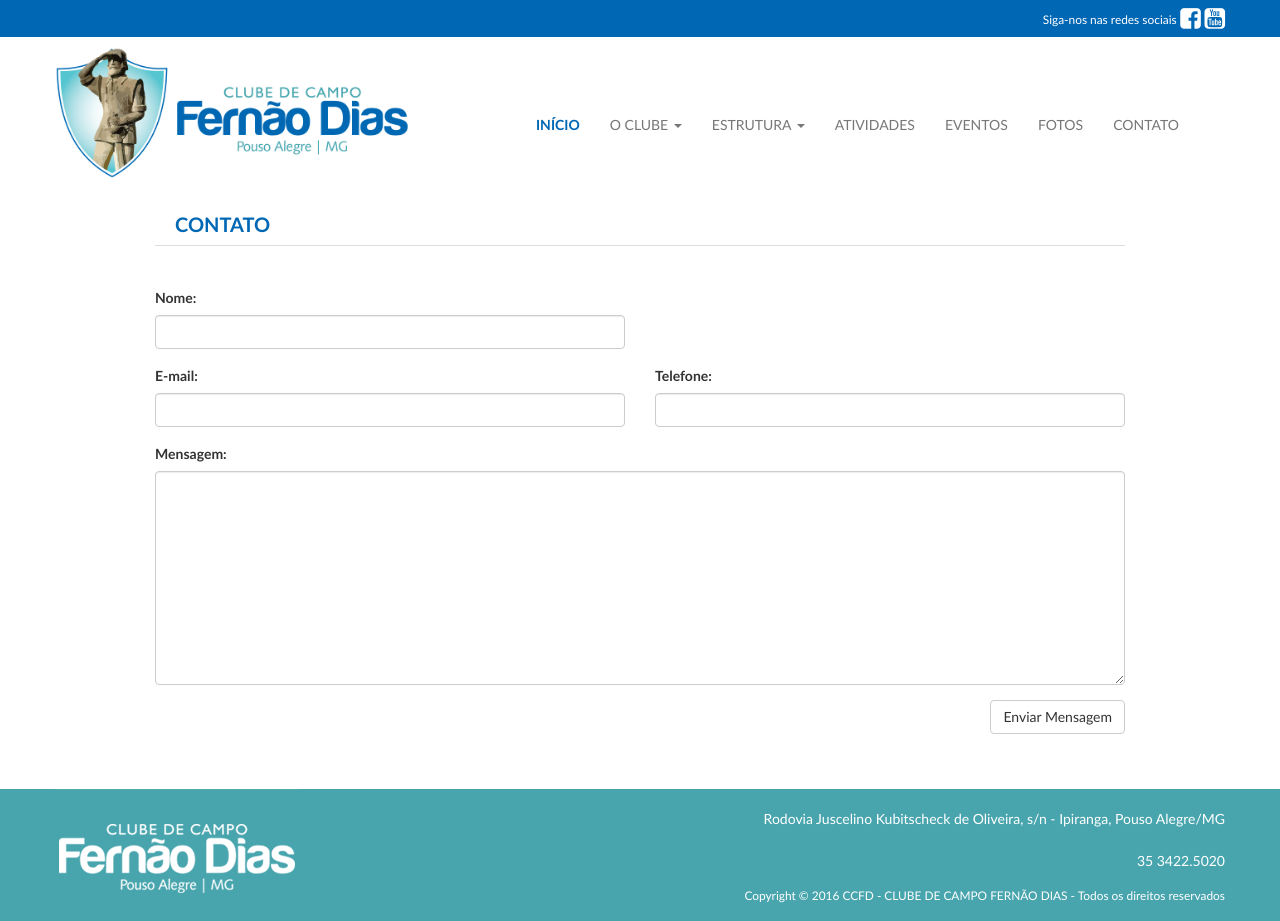
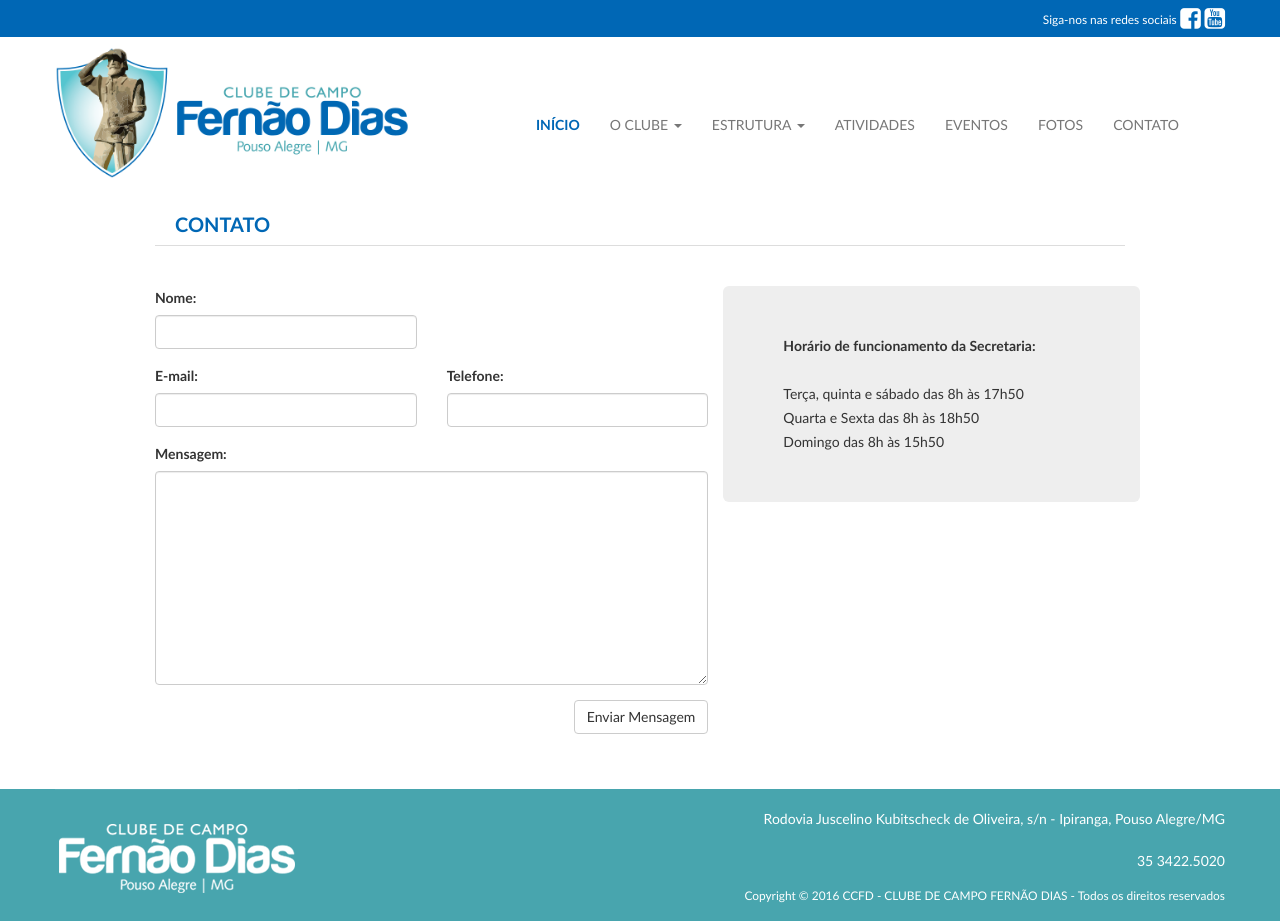
Before and after one commit to marcaosi/CCFD, a PHP site: page /CCFD/menu/contato.php in a window 1280 px wide. Run offline with PHP 8.4, Linux system fonts and the light colour scheme.

Commit message:
Adição do horario de funcionamento na pagina de contato

```diff
--- a/menu/contato.php
+++ b/menu/contato.php
@@ -4,6 +4,8 @@
 	<div class="row content">
 		<div class="col-xs-10 col-xs-offset-1 page-inside">
 			<h3 class="title-page-inside">Contato</h3>
+			<div class="row">
+			<div class="col-xs-7">
 				<form action="" method="post">
 					<div class="row">
 						<div class="col-xs-6 form-group">
@@ -35,6 +37,16 @@
 					</div>
 				</form>
 			</div>
+
+				<div class="col-xs-5 jumbotron text-left">
+					<strong>Horário de funcionamento da Secretaria:</strong><br><br>
+
+					Terça, quinta e sábado das 8h às 17h50<br>
+					Quarta e Sexta das 8h às 18h50<br>
+					Domingo das 8h às 15h50
+				</div>
+			</div>
+		</div>
 	</div>
 </div>
 
```
Lines whose indentation alone changed are shown as unchanged.
